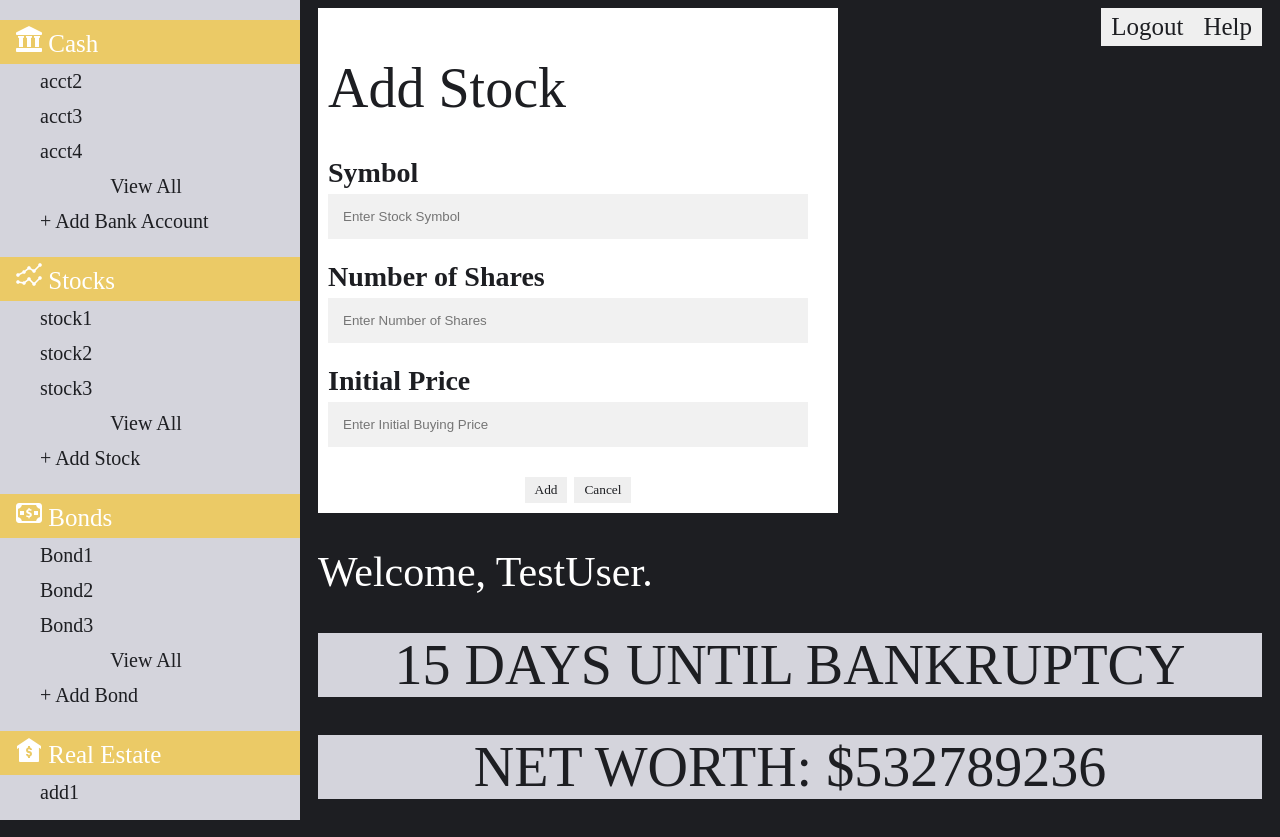
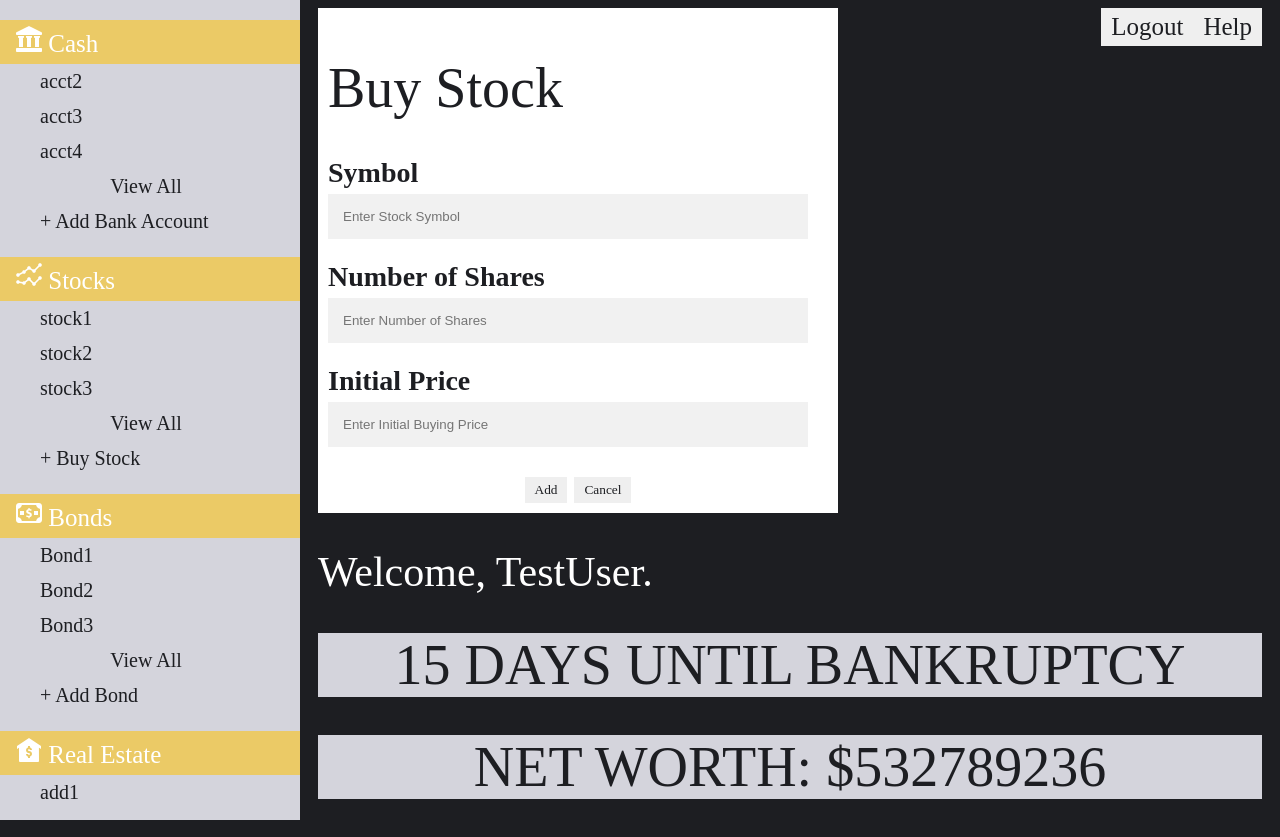
Before and after one commit to longarms07/monyy, a Flask app: page / in a window 1280 px wide. Shown: the top 837 px of the page. Run offline with Flask 2, Linux system fonts and the light colour scheme; some libraries are stand-ins or nearby versions.

Commit message:
removed balance from add transaction

```diff
--- a/monyy/main.py
+++ b/monyy/main.py
@@ -463,7 +463,6 @@ def addTransVals():
     month = request.add_trans['month']
     year = request.add_trans['year']
     amount = request.add_trans['amount']
-    balance = request.add_trans['balance']
 
     l = [name, date, amount, balance]
     print(l)
@@ -482,9 +481,8 @@ def addStockVals():
     # baa = BankAccountAccessor()
     symbol = request.add_stock['symbol']
     num_shares = request.add_stock['shares']
-    init_price = request.add_stock['value']
 
-    l = [symbol, num_shares, init_price]
+    l = [symbol, num_shares]
     print(l)
 
     # try:
--- a/monyy/templates/index.html
+++ b/monyy/templates/index.html
@@ -54,7 +54,7 @@
             <center>
             <button type="button" id="viewall-stocks" onclick="viewAllStocks()" style="padding: 6px 8px 6px 0px;">View All</button>
             </center>
-            <button type="button" onclick="openPopUp('add-stock-popup')" id="add-stock">+ Add Stock</button>
+            <button type="button" onclick="openPopUp('add-stock-popup')" id="add-stock">+ Buy Stock</button>
             <br/>
 
             <!-- BONDS -->
@@ -189,9 +189,6 @@
                     <label for="amount"><b>Amount</b></label>
                     <input type="text" placeholder="Enter Transaction Amount" name="amount" id="form-cashtrans-amount" required>
 
-                    <label for="balance"><b>Balance</b></label>
-                    <input type="text" placeholder="Enter Transaction Balance" name="balance" id="form-cashtrans-balance" required>
-
                     <label for="deduction"><b>Deduction?</b></label>
                     <input type="checkbox" name="deduction" id="form-cashtrans-deduction" required>
 
@@ -202,20 +199,17 @@
                 </form>
             </div>
 
-            <!-- Add Stock -->
+            <!-- Buy Stock -->
             <div class="popup" id="add-stock-popup">
                 <form class="form-container" action="/index/stock" method='post' role='add_stock'>
 
-                    <h1>Add Stock</h1>
+                    <h1>Buy Stock</h1>
 
                     <label for="symbol"><b>Symbol</b></label>
                     <input type="text" placeholder="Enter Stock Symbol" name="symbol" id="form-stock-symbol" required>
 
                     <label for="shares"><b>Number of Shares</b></label>
                     <input type="text" placeholder="Enter Number of Shares" name="shares" id="form-stock-shares" required>
-
-                    <label for="value"><b>Initial Price</b></label>
-                    <input type="text" placeholder="Enter Initial Buying Price" name="value" id="form-stocks-price" required>
 
                     <center>
                         <button type="submit" onclick="post('/index/stock', 'add_stock')">Add</button>
@@ -227,7 +221,7 @@
             <!-- Sell Stock -->
                 <form class="form-container" action="/index/stock" method='post' role='add_stock'>
 
-                    <h1>Add Stock</h1>
+                    <h1>Buy Stock</h1>
 
                     <label for="symbol"><b>Symbol</b></label>
                     <input type="text" placeholder="Enter Stock Symbol" name="symbol" id="form-stock-symbol" required>
```
